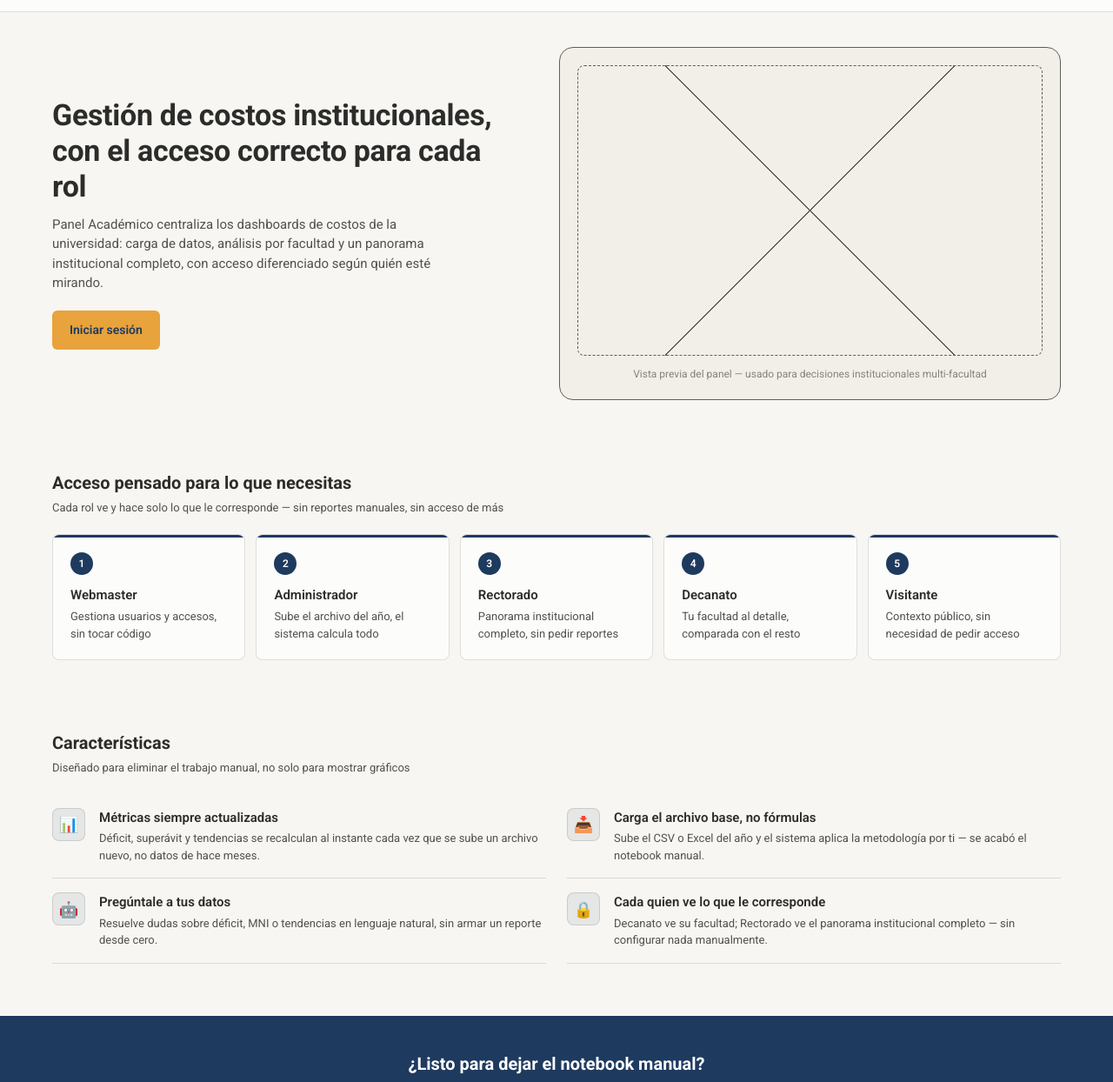
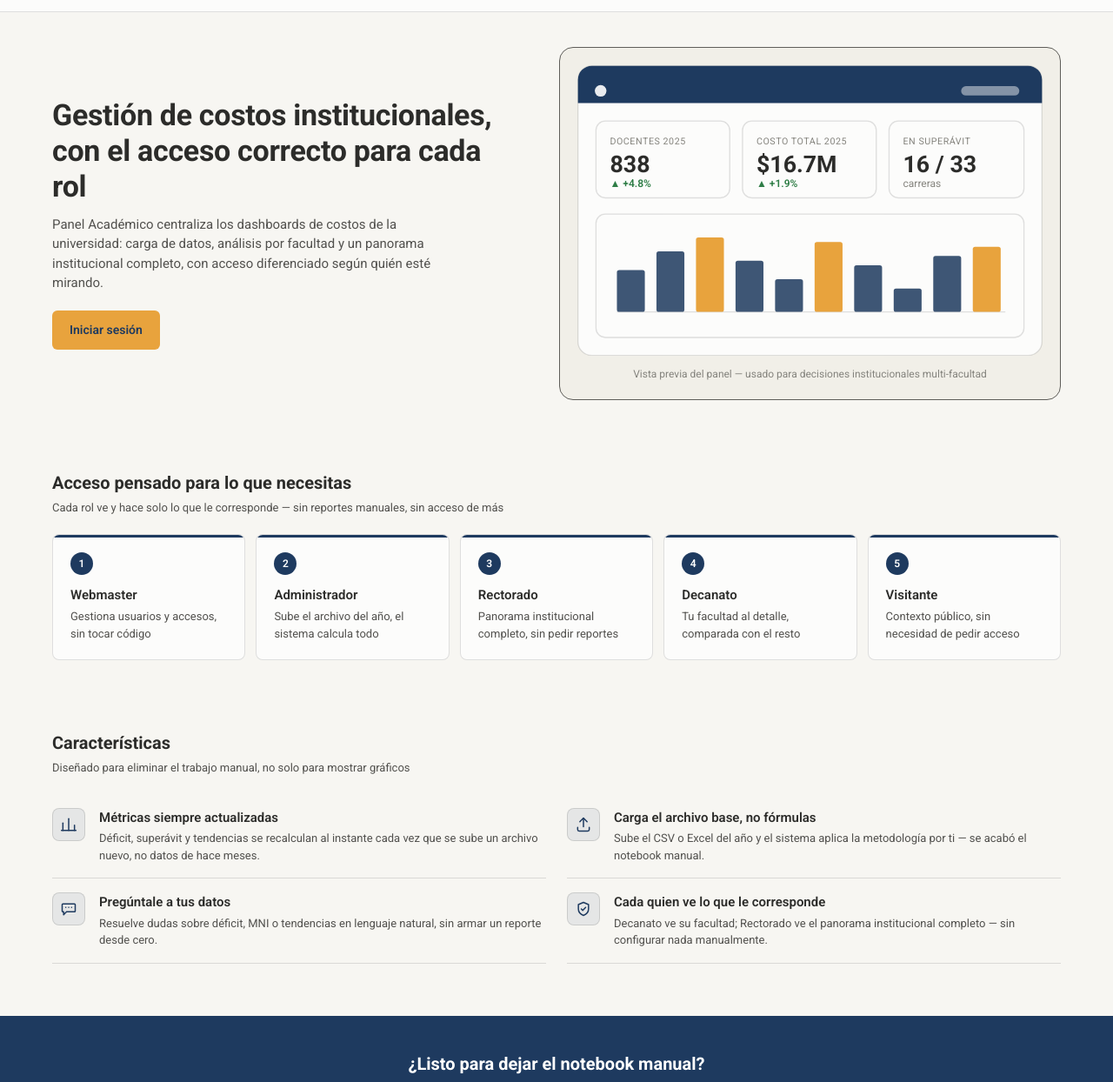
Before and after one commit to eliasmadridmosquera/proyecto_costos, a website: page index.html in a window 1280 px wide. Shown: the part 56-1300 px from the top of the page at 87% size. Drawn offline with Linux system fonts and the light colour scheme.

Commit message:
Reemplaza placeholders de emoji/wireframe por SVG a medida
- Hero: la caja con X se cambia por una maqueta ilustrativa del
  dashboard (header, 3 tarjetas KPI, grafico de barras) dibujada en
  SVG inline con los tokens de color del sitio
- Caracteristicas: los 4 emojis se cambian por iconos de linea SVG
  dibujados a mano (grafico de barras, carga de archivo, chat del
  asistente, escudo de seguridad), mismo estilo de trazo entre si

```diff
--- a/css/styles.css
+++ b/css/styles.css
@@ -123,12 +123,8 @@ a{color:inherit;}
   background:var(--surface-2); border:1px solid var(--border-strong); border-radius:var(--radius-lg);
   padding:var(--space-5);
 }
-.preview-frame{
-  aspect-ratio:16/10; border:1px dashed var(--border-strong); border-radius:var(--radius);
-  background:
-    linear-gradient(135deg, transparent calc(50% - .5px), var(--border-strong) calc(50% - .5px), var(--border-strong) calc(50% + .5px), transparent calc(50% + .5px)),
-    linear-gradient(45deg, transparent calc(50% - .5px), var(--border-strong) calc(50% - .5px), var(--border-strong) calc(50% + .5px), transparent calc(50% + .5px));
-}
+.preview-frame{aspect-ratio:16/10;}
+.preview-frame svg{width:100%; height:100%; display:block;}
 .preview-caption{margin:var(--space-3) 0 0; font-size:var(--text-xs); color:var(--text-soft); text-align:center;}
 
 /* ── Secciones genéricas ── */
@@ -174,8 +170,9 @@ a{color:inherit;}
 .feature-icon{
   flex-shrink:0; width:38px; height:38px; border-radius:var(--radius);
   background:var(--color-primary-tint); border:1px solid var(--border);
-  display:flex; align-items:center; justify-content:center; font-size:18px;
+  display:flex; align-items:center; justify-content:center; color:var(--color-primary);
 }
+.feature-icon svg{width:20px; height:20px;}
 .feature-item h3{font-size:var(--text-md); margin:0 0 3px; font-weight:600;}
 .feature-item p{font-size:var(--text-sm); color:var(--text-muted); margin:0;}
 
--- a/index.html
+++ b/index.html
@@ -69,7 +69,66 @@
         </div>
 
         <div class="hero-preview">
-          <div class="preview-frame" role="img" aria-label="Vista previa ilustrativa del panel de control con gráficos de costos"></div>
+          <div class="preview-frame">
+            <svg viewBox="0 0 400 250" xmlns="http://www.w3.org/2000/svg" role="img" aria-label="Vista previa ilustrativa de un dashboard con tarjetas de indicadores y un gráfico de barras por carrera">
+              <style>
+                .pv-bg{fill:var(--surface);}
+                .pv-border{fill:none;stroke:var(--border);stroke-width:1;}
+                .pv-header{fill:var(--color-primary);}
+                .pv-dot{fill:#fff;opacity:.9;}
+                .pv-navline{fill:#fff;opacity:.45;}
+                .pv-card{fill:var(--surface);stroke:var(--border);stroke-width:1;}
+                .pv-label{fill:var(--text-soft);font-family:Roboto,sans-serif;letter-spacing:.05em;}
+                .pv-value{fill:var(--text);font-family:Roboto,sans-serif;font-weight:700;}
+                .pv-delta{fill:#2E7D46;font-family:Roboto,sans-serif;font-weight:600;}
+                .pv-caption{fill:var(--text-soft);font-family:Roboto,sans-serif;}
+                .pv-bar{fill:var(--color-primary);opacity:.85;}
+                .pv-bar-accent{fill:var(--color-accent);}
+                .pv-axis{stroke:var(--border);stroke-width:1;}
+              </style>
+
+              <rect class="pv-bg" x="0.5" y="0.5" width="399" height="249" rx="12"/>
+              <rect class="pv-border" x="0.5" y="0.5" width="399" height="249" rx="12"/>
+
+              <path d="M0.5 12.5a12 12 0 0 1 12-12h375a12 12 0 0 1 12 12v20h-399z" class="pv-header"/>
+              <circle class="pv-dot" cx="20" cy="22" r="5"/>
+              <rect class="pv-navline" x="330" y="18" width="50" height="8" rx="4"/>
+
+              <g>
+                <rect class="pv-card" x="16" y="48" width="115" height="66" rx="8"/>
+                <text class="pv-label" x="28" y="68" font-size="8">DOCENTES 2025</text>
+                <text class="pv-value" x="28" y="92" font-size="20">838</text>
+                <text class="pv-delta" x="28" y="105" font-size="9">▲ +4.8%</text>
+              </g>
+              <g>
+                <rect class="pv-card" x="142" y="48" width="115" height="66" rx="8"/>
+                <text class="pv-label" x="154" y="68" font-size="8">COSTO TOTAL 2025</text>
+                <text class="pv-value" x="154" y="92" font-size="20">$16.7M</text>
+                <text class="pv-delta" x="154" y="105" font-size="9">▲ +1.9%</text>
+              </g>
+              <g>
+                <rect class="pv-card" x="268" y="48" width="116" height="66" rx="8"/>
+                <text class="pv-label" x="280" y="68" font-size="8">EN SUPERÁVIT</text>
+                <text class="pv-value" x="280" y="92" font-size="20">16 / 33</text>
+                <text class="pv-caption" x="280" y="105" font-size="9">carreras</text>
+              </g>
+
+              <rect class="pv-card" x="16" y="128" width="368" height="106" rx="8"/>
+              <line class="pv-axis" x1="34" y1="212" x2="368" y2="212"/>
+              <g>
+                <rect class="pv-bar" x="34" y="176" width="24" height="36" rx="2"/>
+                <rect class="pv-bar" x="68" y="160" width="24" height="52" rx="2"/>
+                <rect class="pv-bar-accent" x="102" y="148" width="24" height="64" rx="2"/>
+                <rect class="pv-bar" x="136" y="168" width="24" height="44" rx="2"/>
+                <rect class="pv-bar" x="170" y="184" width="24" height="28" rx="2"/>
+                <rect class="pv-bar-accent" x="204" y="152" width="24" height="60" rx="2"/>
+                <rect class="pv-bar" x="238" y="172" width="24" height="40" rx="2"/>
+                <rect class="pv-bar" x="272" y="192" width="24" height="20" rx="2"/>
+                <rect class="pv-bar" x="306" y="164" width="24" height="48" rx="2"/>
+                <rect class="pv-bar-accent" x="340" y="156" width="24" height="56" rx="2"/>
+              </g>
+            </svg>
+          </div>
           <p class="preview-caption">Vista previa del panel — usado para decisiones institucionales multi-facultad</p>
         </div>
       </div>
@@ -121,28 +180,36 @@
 
         <ul class="features-list">
           <li class="feature-item">
-            <span class="feature-icon" aria-hidden="true">📊</span>
+            <span class="feature-icon" aria-hidden="true">
+              <svg viewBox="0 0 24 24" fill="none" stroke="currentColor" stroke-width="1.8" stroke-linecap="round" stroke-linejoin="round"><path d="M4 20V10"/><path d="M12 20V4"/><path d="M20 20v-7"/><path d="M2 20h20"/></svg>
+            </span>
             <div>
               <h3>Métricas siempre actualizadas</h3>
               <p>Déficit, superávit y tendencias se recalculan al instante cada vez que se sube un archivo nuevo, no datos de hace meses.</p>
             </div>
           </li>
           <li class="feature-item">
-            <span class="feature-icon" aria-hidden="true">📥</span>
+            <span class="feature-icon" aria-hidden="true">
+              <svg viewBox="0 0 24 24" fill="none" stroke="currentColor" stroke-width="1.8" stroke-linecap="round" stroke-linejoin="round"><path d="M12 15V4"/><path d="M7 8l5-5 5 5"/><path d="M4 16v3a2 2 0 0 0 2 2h12a2 2 0 0 0 2-2v-3"/></svg>
+            </span>
             <div>
               <h3>Carga el archivo base, no fórmulas</h3>
               <p>Sube el CSV o Excel del año y el sistema aplica la metodología por ti — se acabó el notebook manual.</p>
             </div>
           </li>
           <li class="feature-item">
-            <span class="feature-icon" aria-hidden="true">🤖</span>
+            <span class="feature-icon" aria-hidden="true">
+              <svg viewBox="0 0 24 24" fill="none" stroke="currentColor" stroke-width="1.8" stroke-linecap="round" stroke-linejoin="round"><path d="M4 5h16a1 1 0 0 1 1 1v9a1 1 0 0 1-1 1H9l-4 4v-4H4a1 1 0 0 1-1-1V6a1 1 0 0 1 1-1z"/><path d="M8 10h.01"/><path d="M12 10h.01"/><path d="M16 10h.01"/></svg>
+            </span>
             <div>
               <h3>Pregúntale a tus datos</h3>
               <p>Resuelve dudas sobre déficit, MNI o tendencias en lenguaje natural, sin armar un reporte desde cero.</p>
             </div>
           </li>
           <li class="feature-item">
-            <span class="feature-icon" aria-hidden="true">🔒</span>
+            <span class="feature-icon" aria-hidden="true">
+              <svg viewBox="0 0 24 24" fill="none" stroke="currentColor" stroke-width="1.8" stroke-linecap="round" stroke-linejoin="round"><path d="M12 3l7 3v6c0 4.5-3 7.5-7 9-4-1.5-7-4.5-7-9V6l7-3z"/><path d="M9 12l2 2 4-4"/></svg>
+            </span>
             <div>
               <h3>Cada quien ve lo que le corresponde</h3>
               <p>Decanato ve su facultad; Rectorado ve el panorama institucional completo — sin configurar nada manualmente.</p>
```
